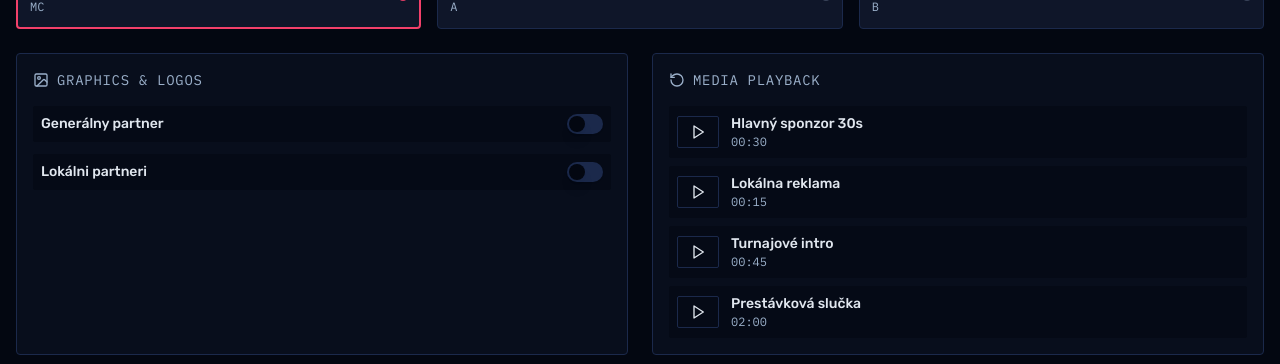
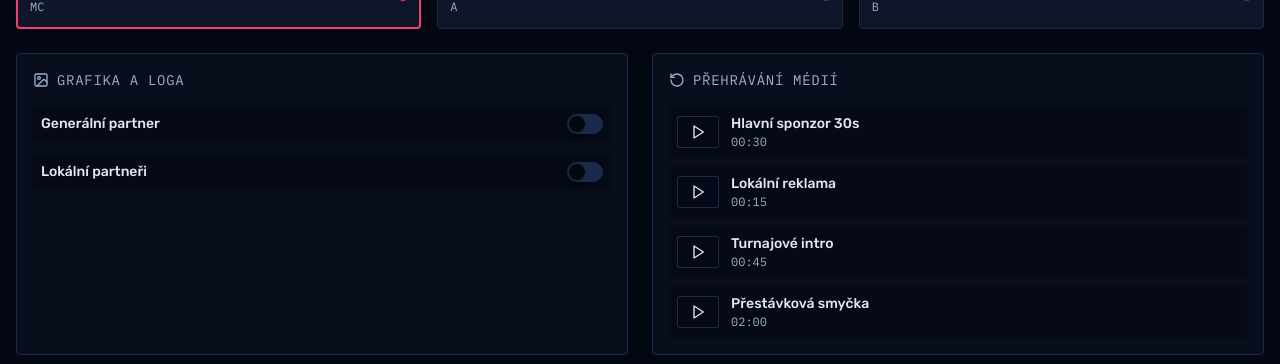
Before and after one commit to psmekal/sg-d01a8de2-b578-41ec-95a9-78867e963d47-1778307614, a Next.js app: page / in a window 1280 px wide. Shown: the part 1153-1517 px from the top of the page. Built offline with nearby package versions, Linux system fonts and the light colour scheme.

Commit message:
feat(i18n): finalize czech translation and fix types

```diff
--- a/src/components/GraphicsControl.tsx
+++ b/src/components/GraphicsControl.tsx
@@ -17,14 +17,14 @@ export function GraphicsControl({ graphics, onToggleGraphic }: GraphicsControlPr
       <div className="flex items-center gap-2">
         <Image className="w-4 h-4 text-muted-foreground" />
         <h3 className="text-sm font-mono uppercase tracking-wider text-muted-foreground">
-          Graphics & Logos
+          Grafika a loga
         </h3>
       </div>
 
       <div className="space-y-3">
         <div className="flex items-center justify-between p-2 rounded-md bg-background/50">
           <Label htmlFor="main-sponsor" className="text-sm cursor-pointer flex-1">
-            Generálny partner
+            Generální partner
           </Label>
           <Switch
             id="main-sponsor"
@@ -35,7 +35,7 @@ export function GraphicsControl({ graphics, onToggleGraphic }: GraphicsControlPr
 
         <div className="flex items-center justify-between p-2 rounded-md bg-background/50">
           <Label htmlFor="local-sponsors" className="text-sm cursor-pointer flex-1">
-            Lokálni partneri
+            Lokální partneři
           </Label>
           <Switch
             id="local-sponsors"
--- a/src/components/MediaLibraryGrid.tsx
+++ b/src/components/MediaLibraryGrid.tsx
@@ -2,24 +2,34 @@ import { Clock, Film, Image as ImageIcon, Trash2, Tag } from "lucide-react";
 import { Card } from "@/components/ui/card";
 import { Badge } from "@/components/ui/badge";
 import { Button } from "@/components/ui/button";
-import type { MediaAsset } from "@/pages/media-library";
+
+interface MediaAsset {
+  id: string;
+  name: string;
+  type: "video" | "image";
+  duration?: string;
+  tags: string[];
+  url: string;
+  thumbnail: string;
+  uploadedAt?: string;
+}
 
 interface MediaLibraryGridProps {
-  assets: MediaAsset[];
+  items: MediaAsset[];
   onDelete: (assetId: string) => void;
 }
 
-export function MediaLibraryGrid({ assets, onDelete }: MediaLibraryGridProps) {
-  if (assets.length === 0) {
+export function MediaLibraryGrid({ items, onDelete }: MediaLibraryGridProps) {
+  if (items.length === 0) {
     return (
       <Card className="p-12 text-center">
         <div className="space-y-3">
           <div className="flex justify-center">
             <Film className="w-16 h-16 text-muted-foreground/30" />
           </div>
-          <p className="text-lg font-semibold text-muted-foreground">Žiadny obsah</p>
+          <p className="text-lg font-semibold text-muted-foreground">Žádný obsah</p>
           <p className="text-sm text-muted-foreground/70">
-            Začnite nahratím vášho prvého videa alebo grafiky
+            Začněte nahráním vašeho prvního videa nebo grafiky
           </p>
         </div>
       </Card>
@@ -28,7 +38,7 @@ export function MediaLibraryGrid({ assets, onDelete }: MediaLibraryGridProps) {
 
   return (
     <div className="grid grid-cols-1 sm:grid-cols-2 lg:grid-cols-3 xl:grid-cols-4 gap-4">
-      {assets.map((asset) => (
+      {items.map((asset) => (
         <Card key={asset.id} className="overflow-hidden group hover:border-primary/50 transition-colors">
           <div className="relative aspect-video bg-muted flex items-center justify-center">
             {asset.type === "video" ? (
@@ -60,7 +70,7 @@ export function MediaLibraryGrid({ assets, onDelete }: MediaLibraryGridProps) {
               <h3 className="font-semibold text-sm truncate">{asset.name}</h3>
               <div className="flex items-center gap-1.5 text-xs text-muted-foreground mt-0.5">
                 <Clock className="w-3 h-3" />
-                <span>{new Date(asset.uploadedAt).toLocaleDateString("sk-SK")}</span>
+                <span>{asset.uploadedAt ? new Date(asset.uploadedAt).toLocaleDateString("cs-CZ") : "Nyní"}</span>
               </div>
             </div>
 
--- a/src/components/MediaPlayback.tsx
+++ b/src/components/MediaPlayback.tsx
@@ -10,10 +10,10 @@ interface MediaItem {
 }
 
 const mockMediaItems: MediaItem[] = [
-  { id: "ad-1", name: "Hlavný sponzor 30s", duration: "00:30", type: "ad" },
-  { id: "ad-2", name: "Lokálna reklama", duration: "00:15", type: "ad" },
+  { id: "ad-1", name: "Hlavní sponzor 30s", duration: "00:30", type: "ad" },
+  { id: "ad-2", name: "Lokální reklama", duration: "00:15", type: "ad" },
   { id: "intro-1", name: "Turnajové intro", duration: "00:45", type: "intro" },
-  { id: "loop-1", name: "Prestávková slučka", duration: "02:00", type: "loop" },
+  { id: "loop-1", name: "Přestávková smyčka", duration: "02:00", type: "loop" },
 ];
 
 interface MediaPlaybackProps {
@@ -26,7 +26,7 @@ export function MediaPlayback({ onPlayMedia }: MediaPlaybackProps) {
       <div className="flex items-center gap-2">
         <RotateCcw className="w-4 h-4 text-muted-foreground" />
         <h3 className="text-sm font-mono uppercase tracking-wider text-muted-foreground">
-          Media Playback
+          Přehrávání médií
         </h3>
       </div>
 
--- a/src/components/MediaUploader.tsx
+++ b/src/components/MediaUploader.tsx
@@ -7,7 +7,7 @@ import { Label } from "@/components/ui/label";
 import { Badge } from "@/components/ui/badge";
 
 interface MediaUploaderProps {
-  onUpload: (file: File, tags: string[]) => void;
+  onUpload?: (file: File, tags: string[]) => void;
   onClose: () => void;
 }
 
@@ -36,7 +36,8 @@ export function MediaUploader({ onUpload, onClose }: MediaUploaderProps) {
 
   const handleSubmit = () => {
     if (file) {
-      onUpload(file, tags);
+      onUpload?.(file, tags);
+      onClose();
     }
   };
 
@@ -44,7 +45,7 @@ export function MediaUploader({ onUpload, onClose }: MediaUploaderProps) {
     <div className="fixed inset-0 bg-black/50 backdrop-blur-sm flex items-center justify-center z-50 p-4">
       <Card className="w-full max-w-lg p-6 space-y-6">
         <div className="flex items-center justify-between">
-          <h2 className="text-xl font-bold">Upload Media</h2>
+          <h2 className="text-xl font-bold">Nahrát média</h2>
           <Button size="icon" variant="ghost" onClick={onClose}>
             <X className="w-4 h-4" />
           </Button>
@@ -52,7 +53,7 @@ export function MediaUploader({ onUpload, onClose }: MediaUploaderProps) {
 
         <div className="space-y-4">
           <div className="space-y-2">
-            <Label htmlFor="file-upload">Súbor</Label>
+            <Label htmlFor="file-upload">Soubor</Label>
             <div className="border-2 border-dashed border-muted rounded-lg p-8 text-center hover:border-primary/50 transition-colors">
               <input
                 id="file-upload"
@@ -72,7 +73,7 @@ export function MediaUploader({ onUpload, onClose }: MediaUploaderProps) {
                   </div>
                 ) : (
                   <div>
-                    <p className="font-semibold">Kliknite pre výber súboru</p>
+                    <p className="font-semibold">Klikněte pro výběr souboru</p>
                     <p className="text-xs text-muted-foreground mt-1">
                       MP4, PNG, SVG (max 500MB)
                     </p>
@@ -95,10 +96,10 @@ export function MediaUploader({ onUpload, onClose }: MediaUploaderProps) {
                     addTag();
                   }
                 }}
-                placeholder="Pridať tag (Enter pre potvrdenie)"
+                placeholder="Přidat tag (Enter pro potvrzení)"
               />
               <Button onClick={addTag} variant="outline">
-                Pridať
+                Přidat
               </Button>
             </div>
             {tags.length > 0 && (
@@ -121,10 +122,10 @@ export function MediaUploader({ onUpload, onClose }: MediaUploaderProps) {
 
         <div className="flex gap-3 pt-4">
           <Button onClick={onClose} variant="outline" className="flex-1">
-            Zrušiť
+            Zrušit
           </Button>
           <Button onClick={handleSubmit} disabled={!file} className="flex-1">
-            Upload
+            Nahrát
           </Button>
         </div>
       </Card>
--- a/src/components/ProgramMonitor.tsx
+++ b/src/components/ProgramMonitor.tsx
@@ -10,7 +10,7 @@ interface ProgramMonitorProps {
 }
 
 export function ProgramMonitor({ venueName, stationName, isLive = true, graphics, playingMedia }: ProgramMonitorProps) {
-  const displayName = venueName || stationName || "Unknown Venue";
+  const displayName = venueName || stationName || "Neznámá hala";
 
   return (
     <Card className="relative w-full aspect-video bg-black overflow-hidden border-2 border-primary/30">
@@ -18,7 +18,7 @@ export function ProgramMonitor({ venueName, stationName, isLive = true, graphics
         <div className="text-center space-y-4">
           {playingMedia ? (
             <div className="px-6 py-4 bg-accent/20 backdrop-blur-md rounded-xl border border-accent/50 animate-pulse">
-              <p className="text-2xl font-bold text-white">Prehráva sa: {playingMedia}</p>
+              <p className="text-2xl font-bold text-white">Přehrává se: {playingMedia}</p>
             </div>
           ) : (
             <>
@@ -51,7 +51,7 @@ export function ProgramMonitor({ venueName, stationName, isLive = true, graphics
 
       {graphics?.localSponsors && !playingMedia && (
         <div className="absolute bottom-12 right-4 px-4 py-2 bg-white/10 backdrop-blur-md rounded border border-white/20">
-          <span className="font-semibold text-white/80">Lokálny partner</span>
+          <span className="font-semibold text-white/80">Lokální partner</span>
         </div>
       )}
 
```
